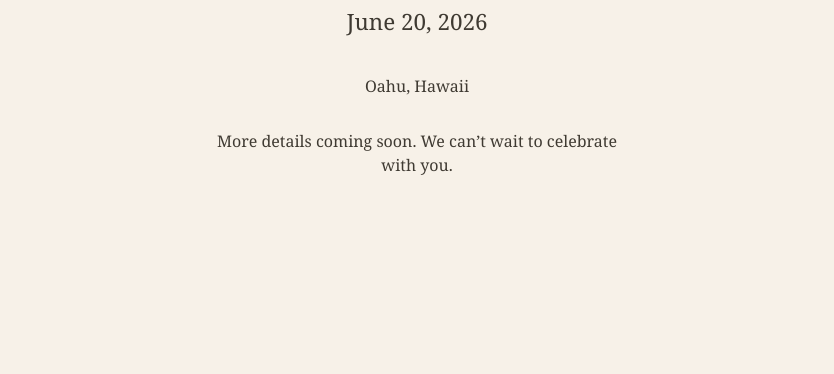
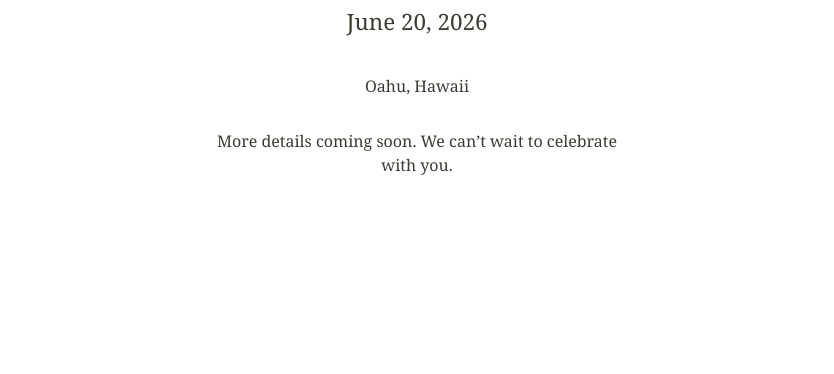
Before and after one commit to jtarra/wedding, a plain HTML site: page index.html in a window 1280 px wide. Shown: the part 463-837 px from the top of the page, without its empty margins (223-1057 px from the left). Drawn offline with Linux system fonts and the light colour scheme.

Commit message:
Update style.css

```diff
--- a/style.css
+++ b/style.css
@@ -1,7 +1,8 @@
 body {
   margin: 0;
   font-family: Georgia, serif;
-  background: #f7f1e8;
+  background: e88d9d;
+  ##background: #f7f1e8;
   color: #3f3a32;
 }
 
```
